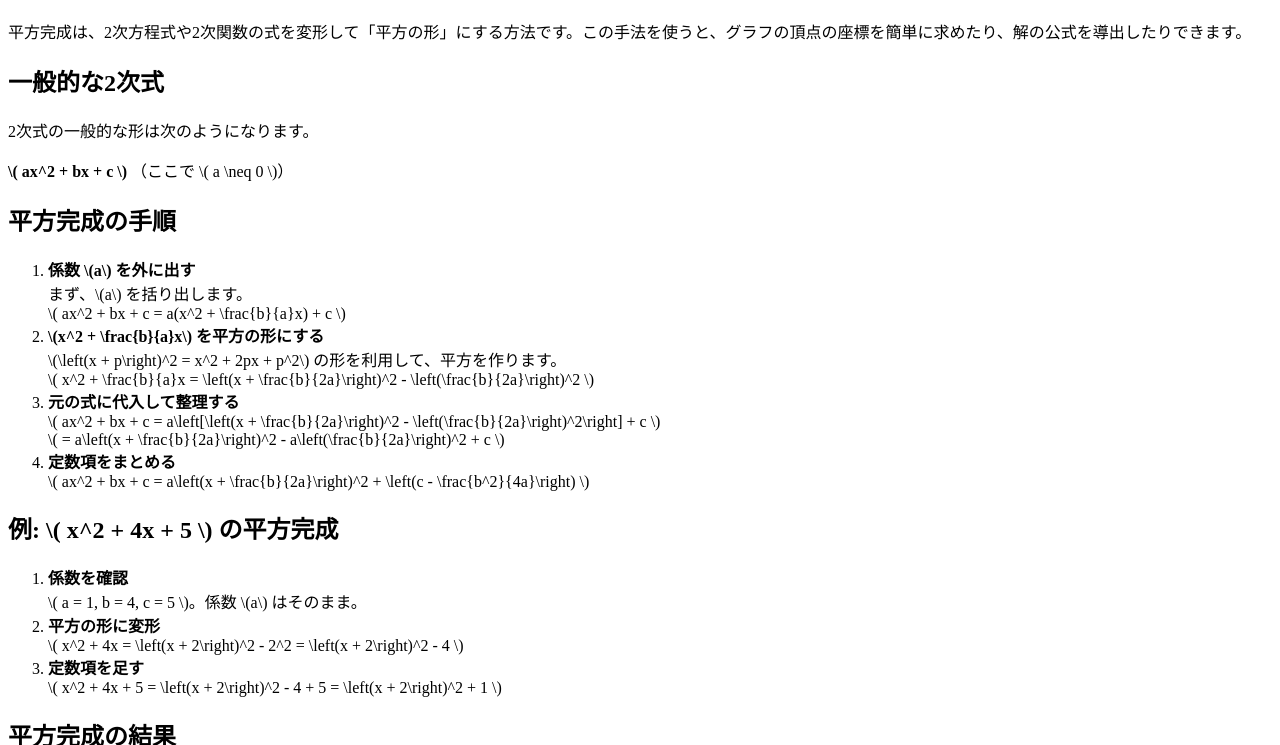
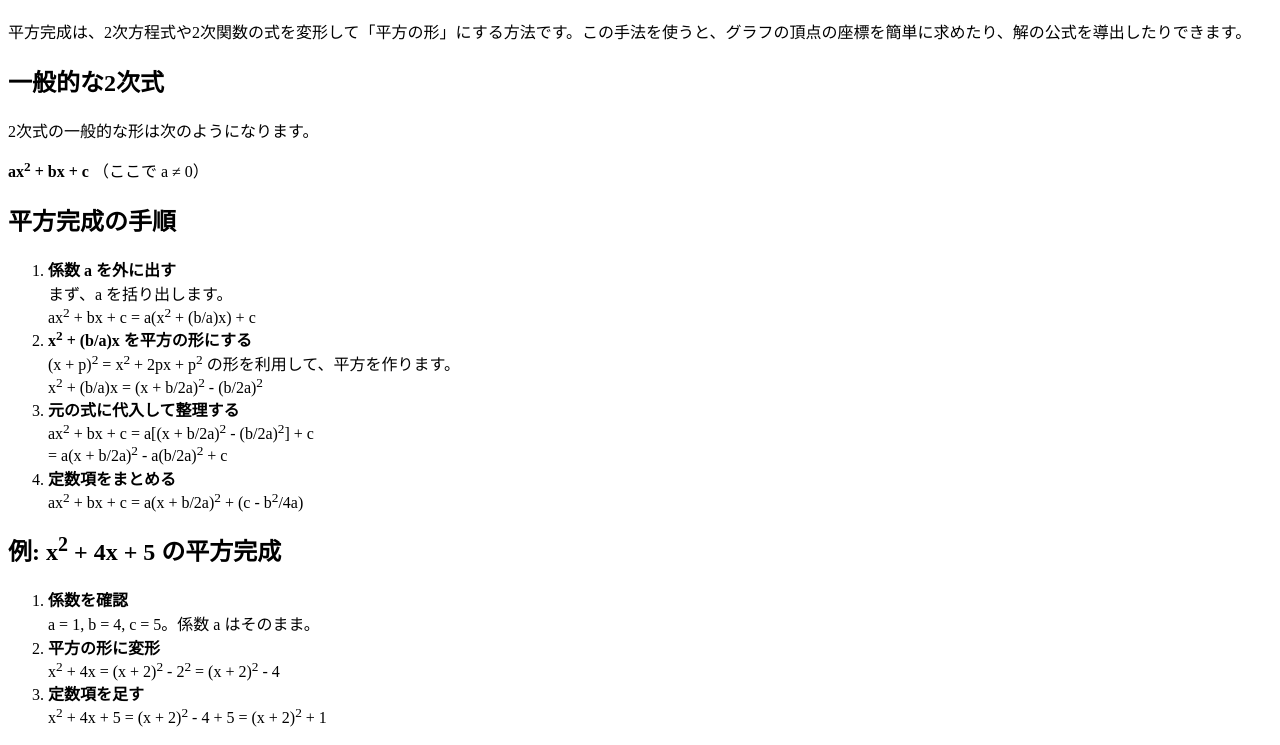
Before and after one commit to siawaseoktest/study, a plain HTML site: page index.html in a window 1280 px wide. Shown: the part 70-815 px from the top of the page. Drawn offline with Linux system fonts and the light colour scheme.

Commit message:
Update index.html

```diff
--- a/index.html
+++ b/index.html
@@ -10,47 +10,47 @@
     <p>平方完成は、2次方程式や2次関数の式を変形して「平方の形」にする方法です。この手法を使うと、グラフの頂点の座標を簡単に求めたり、解の公式を導出したりできます。</p>
     <h2>一般的な2次式</h2>
     <p>2次式の一般的な形は次のようになります。</p>
-    <p><strong>\( ax^2 + bx + c \)</strong> （ここで \( a \neq 0 \)）</p>
+    <p><strong>ax<sup>2</sup> + bx + c</strong> （ここで a ≠ 0）</p>
 
     <h2>平方完成の手順</h2>
     <ol>
         <li>
-            <strong>係数 \(a\) を外に出す</strong><br>
-            まず、\(a\) を括り出します。<br>
-            \( ax^2 + bx + c = a(x^2 + \frac{b}{a}x) + c \)
+            <strong>係数 a を外に出す</strong><br>
+            まず、a を括り出します。<br>
+            ax<sup>2</sup> + bx + c = a(x<sup>2</sup> + (b/a)x) + c
         </li>
         <li>
-            <strong>\(x^2 + \frac{b}{a}x\) を平方の形にする</strong><br>
-            \(\left(x + p\right)^2 = x^2 + 2px + p^2\) の形を利用して、平方を作ります。<br>
-            \( x^2 + \frac{b}{a}x = \left(x + \frac{b}{2a}\right)^2 - \left(\frac{b}{2a}\right)^2 \)
+            <strong>x<sup>2</sup> + (b/a)x を平方の形にする</strong><br>
+            (x + p)<sup>2</sup> = x<sup>2</sup> + 2px + p<sup>2</sup> の形を利用して、平方を作ります。<br>
+            x<sup>2</sup> + (b/a)x = (x + b/2a)<sup>2</sup> - (b/2a)<sup>2</sup>
         </li>
         <li>
             <strong>元の式に代入して整理する</strong><br>
-            \( ax^2 + bx + c = a\left[\left(x + \frac{b}{2a}\right)^2 - \left(\frac{b}{2a}\right)^2\right] + c \)<br>
-            \( = a\left(x + \frac{b}{2a}\right)^2 - a\left(\frac{b}{2a}\right)^2 + c \)
+            ax<sup>2</sup> + bx + c = a[(x + b/2a)<sup>2</sup> - (b/2a)<sup>2</sup>] + c<br>
+            = a(x + b/2a)<sup>2</sup> - a(b/2a)<sup>2</sup> + c
         </li>
         <li>
             <strong>定数項をまとめる</strong><br>
-            \( ax^2 + bx + c = a\left(x + \frac{b}{2a}\right)^2 + \left(c - \frac{b^2}{4a}\right) \)
+            ax<sup>2</sup> + bx + c = a(x + b/2a)<sup>2</sup> + (c - b<sup>2</sup>/4a)
         </li>
     </ol>
 
-    <h2>例: \( x^2 + 4x + 5 \) の平方完成</h2>
+    <h2>例: x<sup>2</sup> + 4x + 5 の平方完成</h2>
     <ol>
         <li><strong>係数を確認</strong><br>
-            \( a = 1, b = 4, c = 5 \)。係数 \(a\) はそのまま。
+            a = 1, b = 4, c = 5。係数 a はそのまま。
         </li>
         <li><strong>平方の形に変形</strong><br>
-            \( x^2 + 4x = \left(x + 2\right)^2 - 2^2 = \left(x + 2\right)^2 - 4 \)
+            x<sup>2</sup> + 4x = (x + 2)<sup>2</sup> - 2<sup>2</sup> = (x + 2)<sup>2</sup> - 4
         </li>
         <li><strong>定数項を足す</strong><br>
-            \( x^2 + 4x + 5 = \left(x + 2\right)^2 - 4 + 5 = \left(x + 2\right)^2 + 1 \)
+            x<sup>2</sup> + 4x + 5 = (x + 2)<sup>2</sup> - 4 + 5 = (x + 2)<sup>2</sup> + 1
         </li>
     </ol>
 
     <h2>平方完成の結果</h2>
-    <p>\( x^2 + 4x + 5 = \left(x + 2\right)^2 + 1 \)</p>
-    <p>これにより、頂点の座標は \((-2, 1)\)、グラフの形が明確になります。</p>
+    <p>x<sup>2</sup> + 4x + 5 = (x + 2)<sup>2</sup> + 1</p>
+    <p>これにより、頂点の座標は (-2, 1)、グラフの形が明確になります。</p>
 
     <h2>応用</h2>
     <ul>
```
